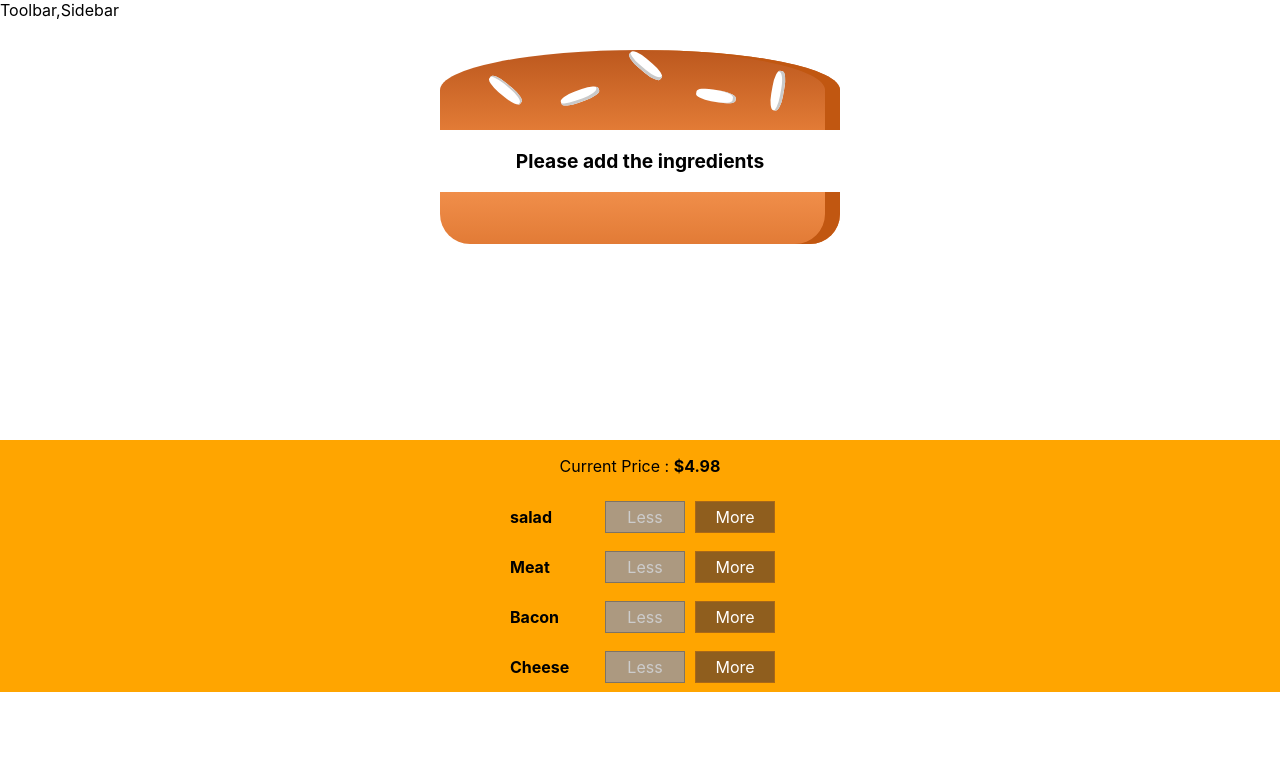
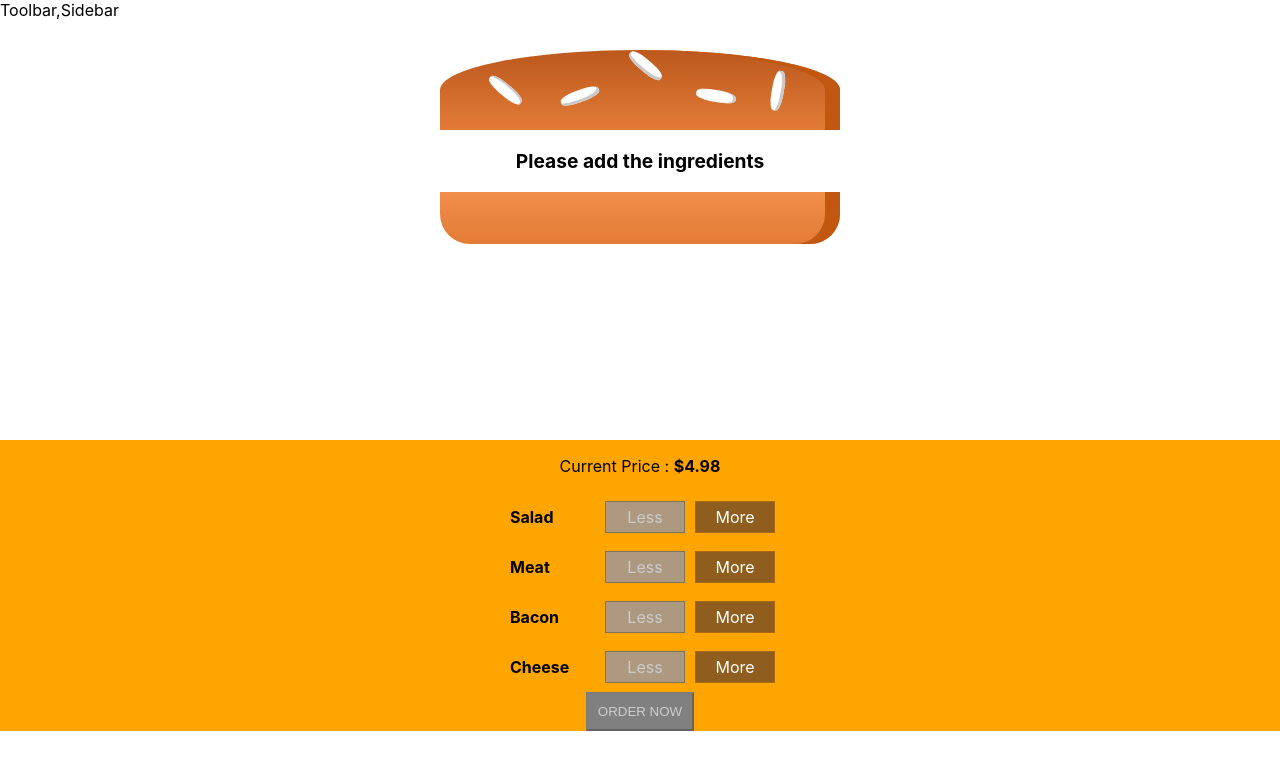
Before and after one commit to RAJESH-GN/React-MyBurgerApp, a React (Create React App) app: page / in a window 1280 px wide. Shown: the top 770 px of the page. Built offline with nearby package versions, Linux system fonts and the light colour scheme.

Commit message:
changes to add OrderNow button

```diff
--- a/src/components/burger/burgerControls/burgerControls.jsx
+++ b/src/components/burger/burgerControls/burgerControls.jsx
@@ -3,7 +3,7 @@ import BurgerControl from "../burgerControls/burgerControl/burgerControl";
 import classes from "./burgerControls.module.css";
 
 const controls = [
-  { label: "salad", type: "salad" },
+  { label: "Salad", type: "salad" },
   { label: "Meat", type: "meat" },
   { label: "Bacon", type: "bacon" },
   { label: "Cheese", type: "cheese" },
@@ -13,7 +13,7 @@ const burgerControls = (props) => {
   return (
     <div className={classes.BurgerControls}>
       <p>
-        Current Price : <strong>${props.total}</strong>
+        Current Price : <strong>${props.total.toFixed(2)}</strong>
       </p>
       {controls.map((ctrl) => (
         <BurgerControl
@@ -24,6 +24,9 @@ const burgerControls = (props) => {
           removed={() => props.removeIngredient(ctrl.type)}
         />
       ))}
+      <button className={classes.OrderNow} disabled={!props.purchasable}>
+        ORDER NOW
+      </button>
     </div>
   );
 };
--- a/src/components/burger/burgerControls/burgerControls.module.css
+++ b/src/components/burger/burgerControls/burgerControls.module.css
@@ -6,3 +6,16 @@
   flex-direction: column;
   align-items: center;
 }
+
+.OrderNow {
+  padding: 10px;
+  text-align: center;
+  background-color: #8f5e1e;
+  color: white;
+}
+
+.OrderNow[disabled] {
+  background-color: grey;
+  color: #ccc;
+  cursor: no-drop;
+}
--- a/src/containers/burgerBuilder/burgerBuilder.jsx
+++ b/src/containers/burgerBuilder/burgerBuilder.jsx
@@ -19,6 +19,16 @@ class BurgerBuilder extends Component {
       meat: 0,
     },
     total: 4.98,
+    purchasable: false,
+  };
+
+  updatePurchasable = (updatedIngredients) => {
+    const ingredientsSum = Object.keys(updatedIngredients)
+      .map((igkey) => updatedIngredients[igkey])
+      .reduce((sum, el) => sum + el, 0);
+    ingredientsSum > 0
+      ? this.setState({ purchasable: true })
+      : this.setState({ purchasable: false });
   };
 
   addIngredient = (type) => {
@@ -30,6 +40,7 @@ class BurgerBuilder extends Component {
     const updatedPrice = priceAddition + oldPrice;
     console.log(updatedPrice);
     this.setState({ ingredients: updatedIngredients, total: updatedPrice });
+    this.updatePurchasable(updatedIngredients);
   };
 
   removeIngredient = (type) => {
@@ -37,11 +48,12 @@ class BurgerBuilder extends Component {
     if (oldIngredientQty <= 0) {
       return;
     }
-    const updatedIngredientsQty = { ...this.state.ingredients };
-    updatedIngredientsQty[type] = oldIngredientQty - 1;
+    const updatedIngredients = { ...this.state.ingredients };
+    updatedIngredients[type] = oldIngredientQty - 1;
     const oldPrice = this.state.total;
     const newPrice = oldPrice - INGREDIENTS_PRICE[type];
-    this.setState({ ingredients: updatedIngredientsQty, total: newPrice });
+    this.setState({ ingredients: updatedIngredients, total: newPrice });
+    this.updatePurchasable(updatedIngredients);
   };
 
   render() {
@@ -55,6 +67,7 @@ class BurgerBuilder extends Component {
         <BurgerControls
           total={this.state.total}
           disbledInfo={disbledInfo}
+          purchasable={this.state.purchasable}
           addIngredient={(type) => this.addIngredient(type)}
           removeIngredient={(type) => this.removeIngredient(type)}
         />
```
Also changed, not shown: 1 other file (tests, documents, lock files or other folders).
